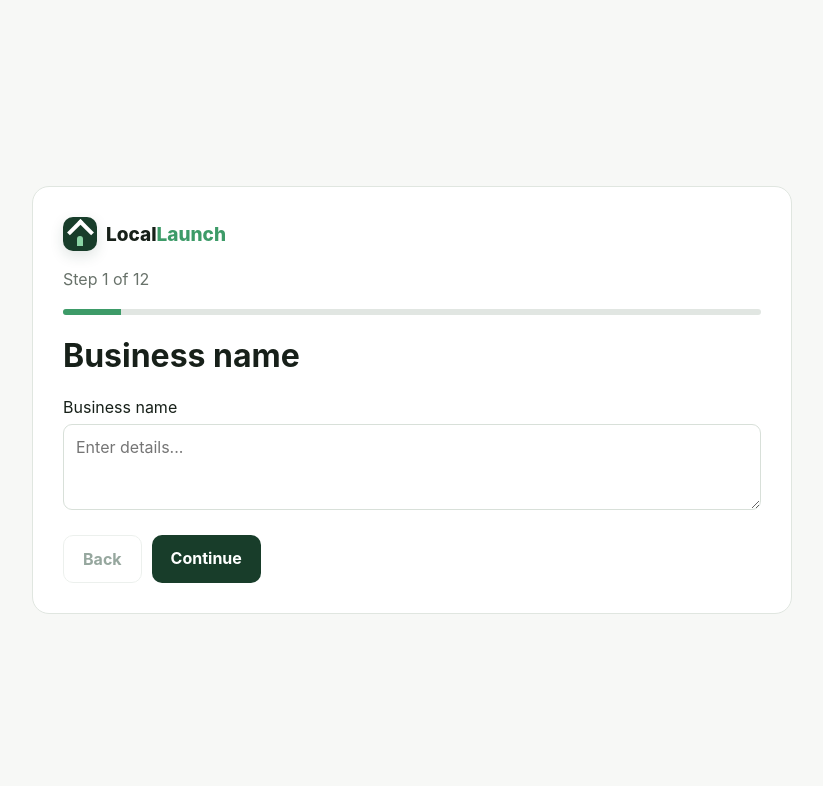
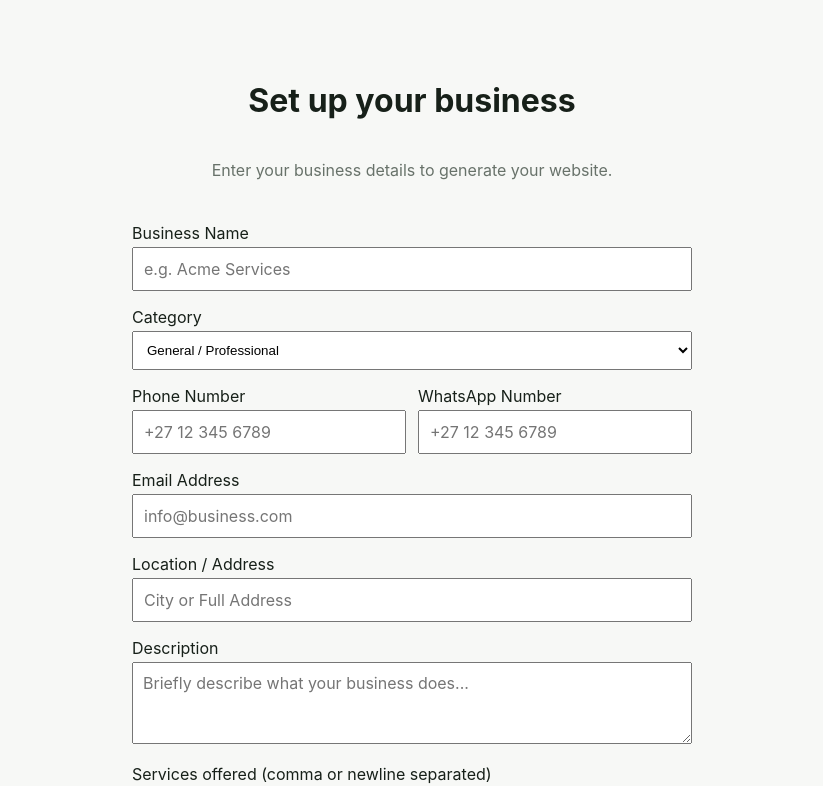
Before and after one commit to erasmusj468/Local-Launch, a Next.js app: page /onboarding in a window 1280 px wide. Shown: the top 786 px of the page, without its empty margins (228-1051 px from the left). Built offline with nearby package versions, Linux system fonts and the light colour scheme.

Commit message:
Update page.tsx

```diff
--- a/app/onboarding/page.tsx
+++ b/app/onboarding/page.tsx
@@ -2,119 +2,35 @@
 
 import { useState } from "react";
 import { useRouter } from "next/navigation";
-import Brand from "@/components/Brand";
 
-const steps = [
-  "Business name",
-  "Category",
-  "Location",
-  "Description",
-  "Services / products",
-  "Phone",
-  "WhatsApp",
-  "Email",
-  "Business hours",
-  "Social links",
-  "Logo / photos",
-  "Style",
-];
+export default function Onboarding() {
+  const router = useRouter();
+  const [loading, setLoading] = useState(false);
+  const [values, setValues] = useState({
+    name: "",
+    category: "General",
+    phone: "",
+    whatsapp: "",
+    email: "",
+    location: "",
+    description: "",
+    services: "",
+  });
 
-const styles = ["Modern", "Luxury", "Minimal", "Bold", "Professional", "Friendly"];
-const categories = [
-  "Restaurant",
-  "Automotive",
-  "Barber",
-  "Fitness",
-  "Construction",
-  "Professional services",
-];
-const keys = [
-  "name",
-  "category",
-  "location",
-  "description",
-  "services",
-  "phone",
-  "whatsapp",
-  "email",
-  "hours",
-  "social",
-  "media",
-  "style",
-];
-
-const categoryDefaults: Record<string, any> = {
-  Restaurant: {
-    primaryColor: "#174b63",
-    headline: "Fresh food, made for good moments.",
-    font: "Georgia",
-    template: "restaurant",
-  },
-  Automotive: {
-    primaryColor: "#183d2a",
-    headline: "Reliable automotive care without the runaround.",
-    font: "Inter",
-    template: "automotive",
-  },
-  Barber: {
-    primaryColor: "#5b3a29",
-    headline: "Sharp cuts. Clean finish. Proper service.",
-    font: "Georgia",
-    template: "beauty",
-  },
-  Fitness: {
-    primaryColor: "#4b356f",
-    headline: "Train stronger. Live better.",
-    font: "Inter",
-    template: "fitness",
-  },
-  Construction: {
-    primaryColor: "#1d3557",
-    headline: "Built properly. Built to last.",
-    font: "Inter",
-    template: "construction",
-  },
-  "Professional services": {
-    primaryColor: "#183d2a",
-    headline: "Professional service you can trust.",
-    font: "Inter",
-    template: "professional",
-  },
+  const handleChange = (e: React.ChangeEvent<HTMLInputElement | HTMLTextAreaElement | HTMLSelectElement>) => {
+    setValues({ ...values, [e.target.name]: e.target.value });
   };
 
-export default function Onboarding() {
-  const r = useRouter();
-  const [i, setI] = useState(0);
-  const [values, setValues] = useState<Record<string, string>>({});
-  const [error, setError] = useState("");
-  const [loading, setLoading] = useState(false);
+  const handleNext = async (e: React.FormEvent) => {
+    e.preventDefault();
+    setLoading(true);
 
-  const key = keys[i];
-  const value = values[key] || "";
-  const setValue = (nextVal: string) => setValues((v) => ({ ...v, [key]: nextVal }));
-
-  // Fixed: Added `async` to the next function below
-  const next = async () => {
-    if (!value.trim()) {
-      setError("Please enter this information before continuing.");
-      return;
-    }
-    setError("");
-
-    if (i === steps.length - 1) {
-      const preset =
-        categoryDefaults[values.category] || categoryDefaults["Professional services"];
-      const business = {
-        ...values,
-        ...preset,
-        slug:
-          String(values.name || "business")
+    const slug = String(values.name || "business")
       .toLowerCase()
       .replace(/[^a-z0-9]+/g, "-")
-            .replace(/^-|-$/g, "") || "business",
-      };
+      .replace(/^-|-$/g, "") || "business";
 
-      setLoading(true);
+    const business = { ...values, slug };
 
     try {
       const response = await fetch("/api/businesses", {
@@ -122,10 +38,7 @@ export default function Onboarding() {
         headers: { "Content-Type": "application/json" },
         body: JSON.stringify({
           ...business,
-            services: String(business.services || "")
-              .split(/[,\\n]/)
-              .map((x: string) => x.trim())
-              .filter(Boolean),
+          services: String(values.services || ""),
         }),
       });
 
@@ -133,112 +46,143 @@ export default function Onboarding() {
         const data = await response.json();
         const saved = {
           ...business,
-            dbId: data.business.id,
-            slug: data.business.websites?.[0]?.slug || business.slug,
+          dbId: data.business?.id,
+          slug: data.business?.websites?.[0]?.slug || business.slug,
         };
         localStorage.setItem("ll_business", JSON.stringify(saved));
-          setTimeout(() => r.push("/editor"), 900);
-          return;
+      } else {
+        localStorage.setItem("ll_business", JSON.stringify(business));
       }
-      } catch {}
-
+    } catch {
       localStorage.setItem("ll_business", JSON.stringify(business));
-      setTimeout(() => r.push("/editor"), 900);
-    } else {
-      setI(i + 1);
+    } finally {
+      setLoading(false);
+      setTimeout(() => router.push("/editor"), 300);
     }
   };
 
-  if (loading) {
   return (
-      <div className="authPage">
-        <div className="auth">
-          <Brand />
-          <h1>Generating your website...</h1>
-          <p className="muted">
-            Choosing a layout for your {values.category || "local"} business and preparing your
-            sections.
-          </p>
-          <div className="progress">
-            <span style={{ width: "100%" }} />
+    <main className="authPage" style={{ maxWidth: 600, margin: "40px auto", padding: 20 }}>
+      <h1>Set up your business</h1>
+      <p className="muted">Enter your business details to generate your website.</p>
+
+      <form onSubmit={handleNext} style={{ display: "flex", flexDirection: "column", gap: 16, marginTop: 24 }}>
+        <div>
+          <label>Business Name</label>
+          <input
+            name="name"
+            required
+            value={values.name}
+            onChange={handleChange}
+            placeholder="e.g. Acme Services"
+            style={{ width: "100%", padding: 10, marginTop: 4 }}
+          />
+        </div>
+
+        <div>
+          <label>Category</label>
+          <select
+            name="category"
+            value={values.category}
+            onChange={handleChange}
+            style={{ width: "100%", padding: 10, marginTop: 4 }}
+          >
+            <option value="General">General / Professional</option>
+            <option value="Restaurant">Restaurant / Food / Cafe</option>
+            <option value="Automotive">Automotive / Mechanic</option>
+            <option value="Fitness">Fitness / Gym / Studio</option>
+            <option value="Beauty">Beauty / Salon / Barber</option>
+            <option value="Construction">Construction / Trades</option>
+          </select>
+        </div>
+
+        <div style={{ display: "grid", gridTemplateColumns: "1fr 1fr", gap: 12 }}>
+          <div>
+            <label>Phone Number</label>
+            <input
+              name="phone"
+              value={values.phone}
+              onChange={handleChange}
+              placeholder="+27 12 345 6789"
+              style={{ width: "100%", padding: 10, marginTop: 4 }}
+            />
+          </div>
+          <div>
+            <label>WhatsApp Number</label>
+            <input
+              name="whatsapp"
+              value={values.whatsapp}
+              onChange={handleChange}
+              placeholder="+27 12 345 6789"
+              style={{ width: "100%", padding: 10, marginTop: 4 }}
+            />
           </div>
         </div>
+
+        <div>
+          <label>Email Address</label>
+          <input
+            name="email"
+            type="email"
+            value={values.email}
+            onChange={handleChange}
+            placeholder="info@business.com"
+            style={{ width: "100%", padding: 10, marginTop: 4 }}
+          />
         </div>
+
+        <div>
+          <label>Location / Address</label>
+          <input
+            name="location"
+            value={values.location}
+            onChange={handleChange}
+            placeholder="City or Full Address"
+            style={{ width: "100%", padding: 10, marginTop: 4 }}
+          />
+        </div>
+
+        <div>
+          <label>Description</label>
+          <textarea
+            name="description"
+            rows={3}
+            value={values.description}
+            onChange={handleChange}
+            placeholder="Briefly describe what your business does..."
+            style={{ width: "100%", padding: 10, marginTop: 4 }}
+          />
+        </div>
+
+        <div>
+          <label>Services offered (comma or newline separated)</label>
+          <textarea
+            name="services"
+            rows={3}
+            value={values.services}
+            onChange={handleChange}
+            placeholder="Service 1 | R500, Service 2 | R1000"
+            style={{ width: "100%", padding: 10, marginTop: 4 }}
+          />
+        </div>
+
+        <button
+          type="submit"
+          disabled={loading}
+          style={{
+            padding: "12px 24px",
+            background: "#183d2a",
+            color: "#fff",
+            border: "none",
+            borderRadius: 6,
+            cursor: "pointer",
+            fontWeight: "bold",
+            marginTop: 12,
+          }}
+        >
+          {loading ? "Saving..." : "Continue to Editor →"}
+        </button>
+      </form>
+    </main>
   );
 }
-
-  return (
-    <div className="authPage">
-      <div className="onboardCard" style={{ width: "min(760px,100%)" }}>
-        <Brand />
-        <p className="muted">
-          Step {i + 1} of {steps.length}
-        </p>
-        <div className="progress">
-          <span style={{ width: ((i + 1) / steps.length) * 100 + "%" }} />
-        </div>
-        <h1>{steps[i]}</h1>
-        {error && (
-          <p className="warn" role="alert">
-            {error}
-          </p>
-        )}
-
-        {i === 1 ? (
-          <div className="choiceGrid">
-            {categories.map((x) => (
-              <button
-                type="button"
-                className={"choice " + (value === x ? "selected" : "")}
-                onClick={() => setValue(x)}
-                key={x}
-              >
-                {x}
-              </button>
-            ))}
-          </div>
-        ) : i === 11 ? (
-          <div className="choiceGrid">
-            {styles.map((x) => (
-              <button
-                type="button"
-                className={"choice " + (value === x ? "selected" : "")}
-                onClick={() => setValue(x)}
-                key={x}
-              >
-                {x}
-              </button>
-            ))}
-          </div>
-        ) : (
-          <div className="field">
-            <label>{steps[i]}</label>
-            <textarea
-              rows={i === 3 ? 5 : 3}
-              value={value}
-              onChange={(e) => setValue(e.target.value)}
-              placeholder={
-                i === 10
-                  ? "Paste image URLs or describe your photos..."
-                  : "Enter details..."
-              }
-            />
-          </div>
-        )}
-
-        <div className="actions">
-          <button
-            className="button secondary"
-            disabled={!i}
-            onClick={() => setI(Math.max(0, i - 1))}
-          >
-            Back
-          </button>
-          <button className="button" onClick={next}>
-            {i === steps.length - 1 ? "Generate Website" : "Continue"}
-          </button>
-        </div>
-      </div>
-    </div>
-  );
-}
```
Lines whose indentation alone changed are shown as unchanged.
